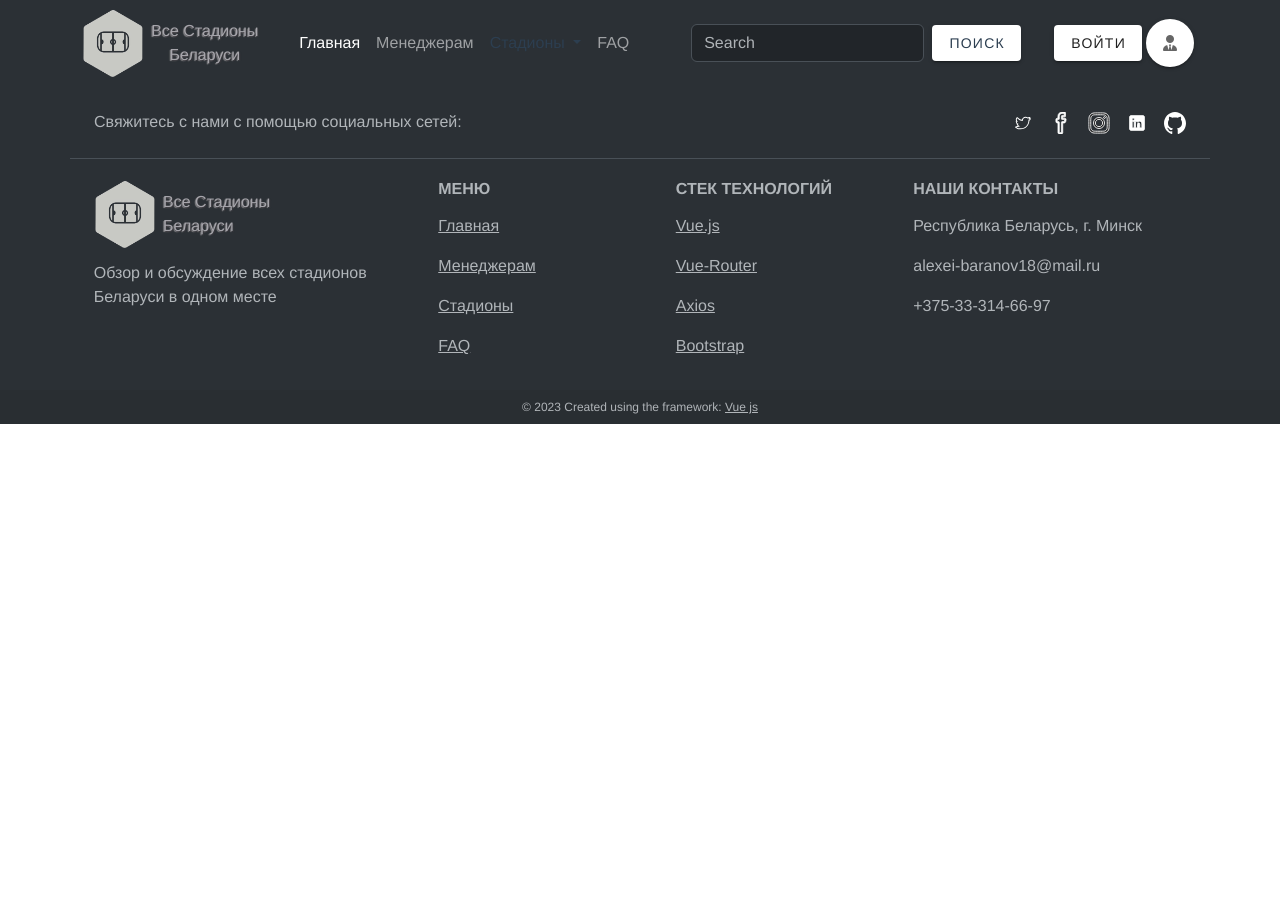
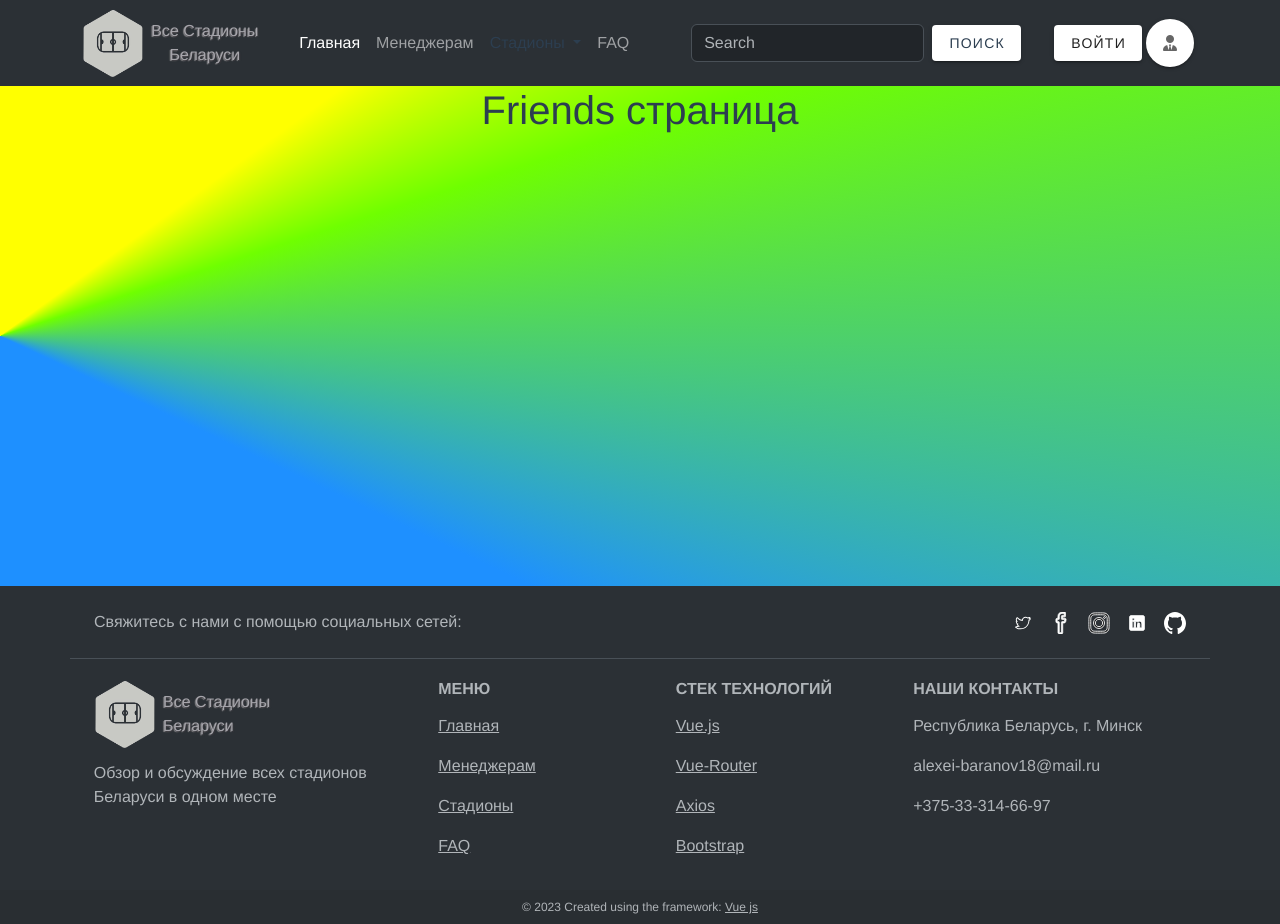
Before and after one commit to Baranov-alexei18/footbustikshop, a Vue app: page /friends in a window 1280 px wide. Before the commit the page ends 800 px from the top, so only its background shows below. Built offline with nearby package versions, Linux system fonts and the light colour scheme; what vue-the-mask would draw is missing.

Commit message:
Added: users chapter view

```diff
--- a/src/router/index.js
+++ b/src/router/index.js
@@ -4,6 +4,8 @@ import ManagerView from '../views/ManagerView.vue'
 import StadiumView from '../views/StadiumView.vue'
 import QuestionView from '../views/QuestionView.vue'
 import SignInView from '../views/SignInView.vue'
+import FriendsView from '../views/FriendsView.vue'
+import ProfileView from '../views/ProfileView.vue'
 
 const routes = [
   {
@@ -33,7 +35,17 @@ const routes = [
     path: '/signIn',
     name: 'signIn',
     component: SignInView
-  }
+  },
+  {
+    path: '/friends',
+    name: 'friends',
+    component: FriendsView
+  },
+  {
+    path: '/profile',
+    name: 'profile',
+    component: ProfileView
+  },
 ]
 
 const router = createRouter({
--- a/src/store/user.js
+++ b/src/store/user.js
@@ -1,16 +1,17 @@
 /* eslint-disable no-unused-vars */
 import { auth, db } from "@/firebase/firebase";
 import { collection, addDoc, getDocs, doc, getDoc } from "firebase/firestore";
+
+
+import {
+  signInWithEmailAndPassword,
+  signOut,
+} from "firebase/auth";
 
 import { useToast } from "vue-toast-notification";
 import "vue-toast-notification/dist/theme-sugar.css";
 
 import router from "@/router";
-
-import {
-  createUserWithEmailAndPassword,
-  signInWithEmailAndPassword,
-} from "firebase/auth";
 
 export default {
   state: {
@@ -25,13 +26,16 @@ export default {
     userData(state, user) {
       state.user = user;
     },
+    userOut(state){
+      state.user = {};
+    }
   },
   actions: {
     async authUser(context, { email, password }) {
       await signInWithEmailAndPassword(auth, email, password)
         .then((userCredential) => {
           const user = userCredential.user;
-
+          console.log(user);
           this.dispatch("getUserData", user.uid);
 
           router.push({ path: "/" });
@@ -64,6 +68,16 @@ export default {
         console.log(e);
       }
     },
+
+    async signOutUser() {
+      await signOut(auth)
+        .then(() => {
+          this.commit("userOut");
+        })
+        .catch((error) => {
+          alert(error);
+        });
+    },
   },
   modules: {},
 };
--- /dev/null
+++ b/src/views/FriendsView.vue
@@ -0,0 +1,25 @@
+<template>
+    <div class="page_home">
+      <h1>Friends страница</h1>
+    </div>
+  </template>
+
+  <script>
+
+  export default {
+    name: "FriendsView",
+    data() {
+      return {
+      };
+    },
+
+    methods: {
+    },
+  };
+  </script>
+
+  <style>
+  .page_home {
+    min-height: 500px;
+  }
+  </style>
--- /dev/null
+++ b/src/views/ProfileView.vue
@@ -0,0 +1,25 @@
+<template>
+    <div class="page_home">
+      <h1>Профиль страница</h1>
+    </div>
+  </template>
+
+  <script>
+
+  export default {
+    name: "ProfileView",
+    data() {
+      return {
+      };
+    },
+
+    methods: {
+    },
+  };
+  </script>
+
+  <style>
+  .page_home {
+    min-height: 500px;
+  }
+  </style>
```
